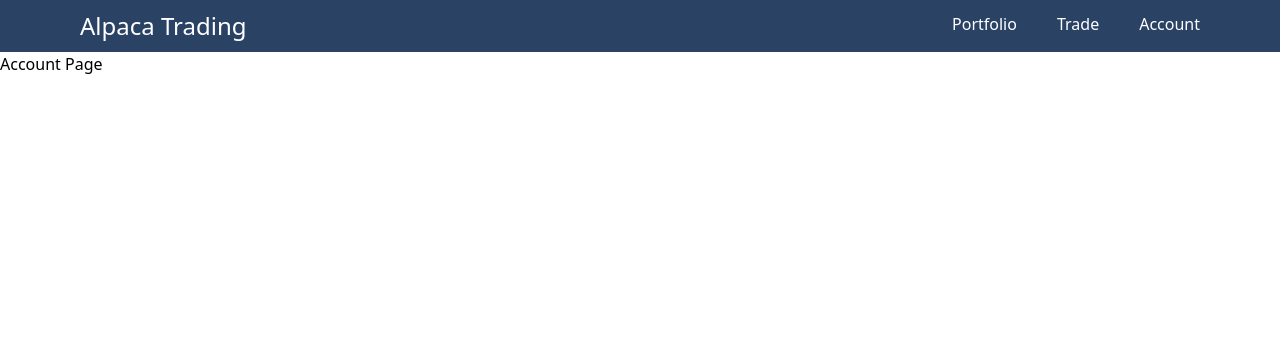
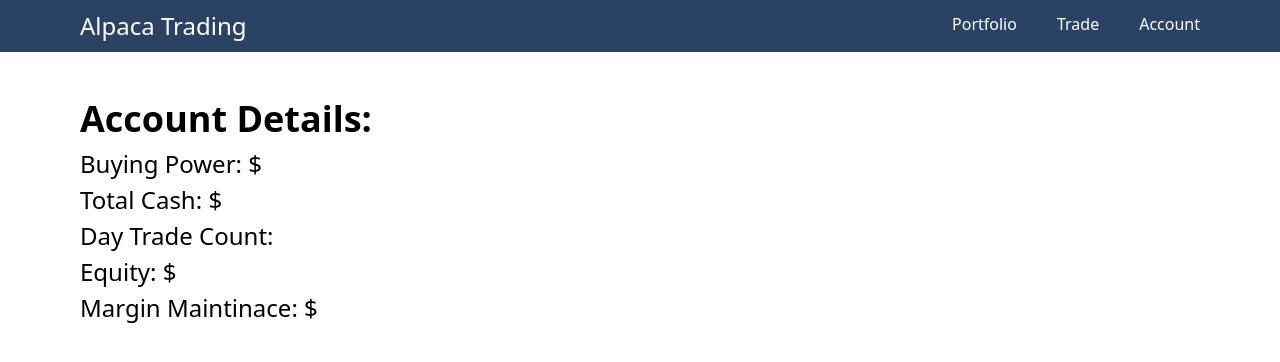
Before and after one commit to tarricsookdeo/alpaca-react, a React (Create React App) app: page /account in a window 1280 px wide. Shown: the top 362 px of the page. Built offline with nearby package versions, Linux system fonts and the light colour scheme; no server answers.

Commit message:
Will make fetch request for account details.

```diff
--- a/src/views/Account.js
+++ b/src/views/Account.js
@@ -1,10 +1,43 @@
 import React, { Component } from 'react';
 
 class Account extends Component {
+  state = {
+    account: []
+  };
+
+  componentDidMount() {
+    fetch('https://paper-api.alpaca.markets/v2/account', {
+      method: 'GET',
+      headers: {
+        'Content-Type': 'application/json',
+        'APCA-API-KEY-ID': process.env.REACT_APP_APCA_API_KEY_ID,
+        'APCA-API-SECRET-KEY': process.env.REACT_APP_APCA_API_SECRET_KEY
+      }
+    })
+      .then(response => response.json())
+      .then(account => {
+        console.log('Success:', account);
+        this.setState({ account: account });
+      })
+      .catch(error => {
+        console.error('Error:', error);
+      });
+  }
+
   render() {
     return (
       <div>
-        <h1>Account Page</h1>
+        <h1 className='ml-20 mt-10 text-4xl font-bold'>
+          Account Details: {this.state.account.account_number}
+        </h1>
+
+        <div className='ml-20 text-2xl'>
+          <h1>Buying Power: $ {this.state.account.buying_power}</h1>
+          <h1>Total Cash: $ {this.state.account.cash}</h1>
+          <h1>Day Trade Count: {this.state.account.daytrade_count}</h1>
+          <h1>Equity: $ {this.state.account.equity}</h1>
+          <h1>Margin Maintinace: $ {this.state.account.maintenance_margin}</h1>
+        </div>
       </div>
     );
   }
```
